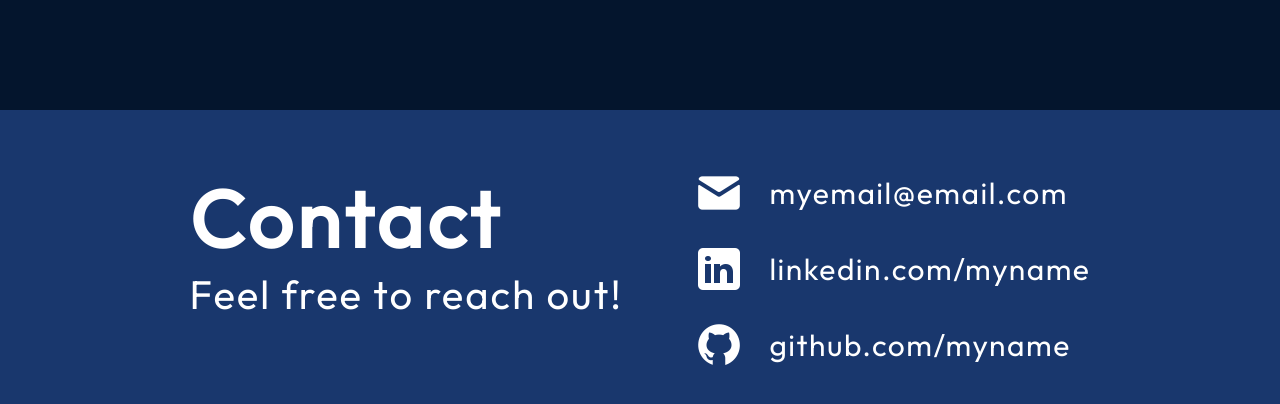
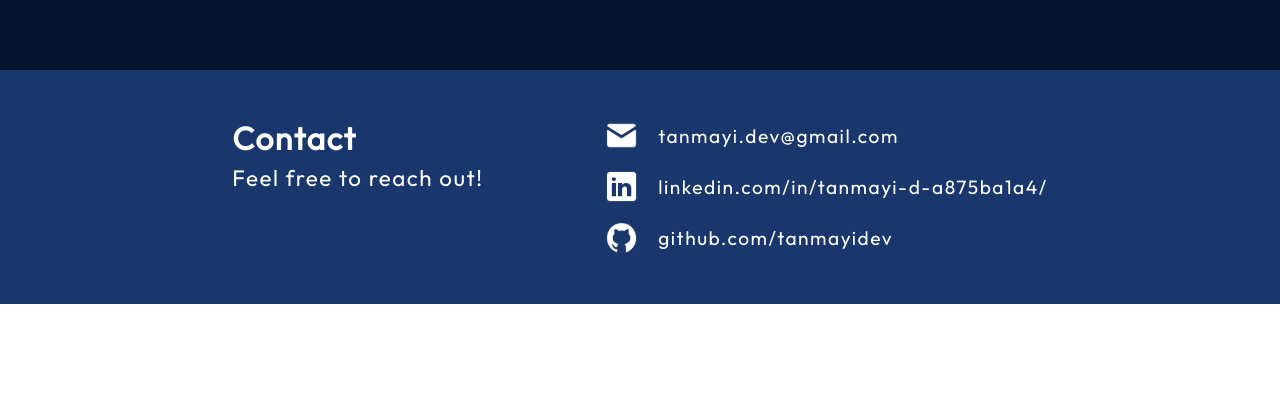
Before and after one commit to tanmayidev/portfolio-v1, a React (Vite) app: page / in a window 1280 px wide. Shown: the part 2036-2440 px from the top of the page. After the commit the page ends 2340 px from the top, so only its background shows below. Built offline with nearby package versions, Linux system fonts and the light colour scheme.

Commit message:
chore: refactor contact styles

```diff
--- a/src/components/Contact/Contact.module.css
+++ b/src/components/Contact/Contact.module.css
@@ -2,26 +2,27 @@
 
 .container {
   color: var(--color-text);
-  margin-top: 120px;
+  margin-top: 5rem;
   background-color: var(--color-secondary);
   display: flex;
   flex-direction: row;
   justify-content: space-evenly;
-  width: 100vw;
-  padding: 58px 10%;
-  gap: 10px;
+  width: 100%;
+  padding: 3rem 10%;
+  gap: 1rem;
 }
 
 .text h2 {
-  font-size: 80px;
+  font-size: 2rem;
   font-weight: 700;
-  letter-spacing: 4px;
+  letter-spacing: 1.5px;
 }
 
 .text p {
-  font-size: 40px;
+  font-size: 1.4rem;
   font-weight: 400;
-  letter-spacing: 2px;
+  letter-spacing: 1.5px;
+  line-height: 2.5rem;
 }
 
 .links {
@@ -29,19 +30,23 @@
   flex-direction: column;
   align-items: flex-start;
   list-style: none;
-  gap: 26px;
+  gap: 1rem;
 }
 
 .link {
   display: flex;
   align-items: center;
-  gap: 25px;
+  gap: 1.2rem;
+}
+
+.link img {
+  width: 2.2rem;
 }
 
 .link a {
   color: var(--color-text);
   text-decoration: none;
-  font-size: 30px;
+  font-size: 1.2rem;
   font-weight: 400;
   letter-spacing: 1.5px;
 }
@@ -49,7 +54,7 @@
 @media screen and (max-width: 830px) {
   .container {
     flex-direction: column;
-    gap: 23px;
+    gap: 1.5rem;
   }
 
   .text {
--- a/src/components/Contact/Contact.tsx
+++ b/src/components/Contact/Contact.tsx
@@ -11,18 +11,20 @@ export const Contact = () => {
       <ul className={styles.links}>
         <li className={styles.link}>
           <img src={getImageUrl("contact/emailIcon.png")} alt="Email icon" />
-          <a href="mailto:myemail@email.com">myemail@email.com</a>
+          <a href="mailto:tanmayi.dev@gmail.com">tanmayi.dev@gmail.com</a>
         </li>
         <li className={styles.link}>
           <img
             src={getImageUrl("contact/linkedinIcon.png")}
             alt="LinkedIn icon"
           />
-          <a href="https://www.linkedin.com/myname">linkedin.com/myname</a>
+          <a href="https://www.linkedin.com/in/tanmayi-d-a875ba1a4/">
+            linkedin.com/in/tanmayi-d-a875ba1a4/
+          </a>
         </li>
         <li className={styles.link}>
           <img src={getImageUrl("contact/githubIcon.png")} alt="Github icon" />
-          <a href="https://www.github.com/myname">github.com/myname</a>
+          <a href="https://www.github.com/tanmayidev">github.com/tanmayidev</a>
         </li>
       </ul>
     </footer>
```
